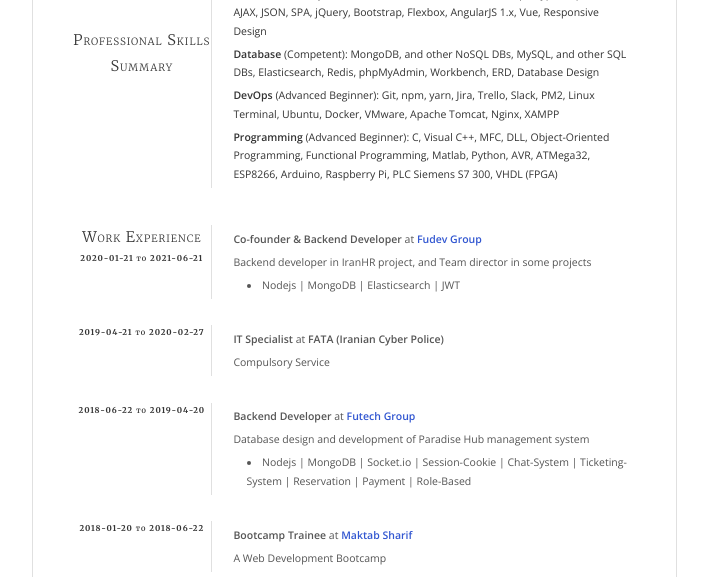
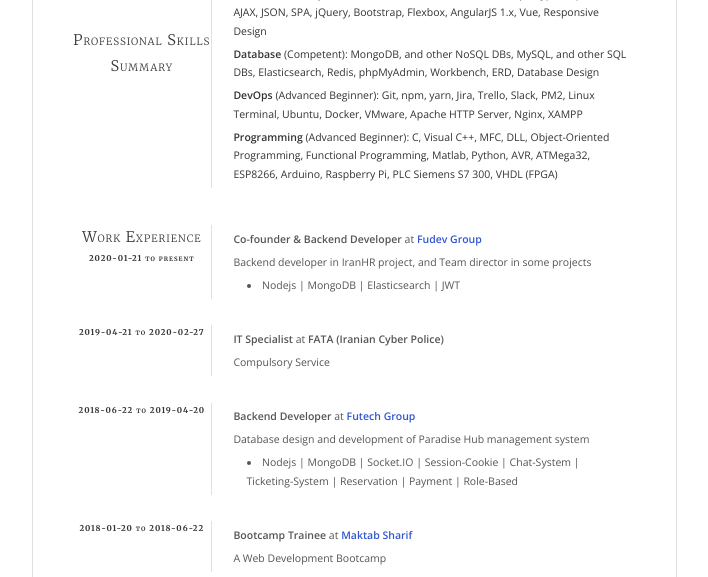
Before and after one commit to eerFun/eerFun.github.io, a Jekyll site: the page built from resume.html, in a window 1280 px wide. Shown: the part 516-1093 px from the top of the page, without its empty margins (286-994 px from the left). Built offline with Jekyll 4.4.1, drawn with Linux system fonts in a browser that asks for light colours.

```diff
--- a/index.html
+++ b/index.html
@@ -10,10 +10,10 @@ layout: default
         </button>
     </div>
     <div class="bio">
-        <p>I'm a web developer. It's been a while I'm focusing on backend technologies: <strong>Nodejs</strong>, <strong>Expressjs</strong>, <strong>MongoDB</strong>, <strong>Socket.io</strong>, and <strong>ES6+ JavaScript</strong>.</p>
+        <p>I'm a web developer. It's been a while I'm focusing on backend technologies: <strong>Nodejs</strong>, <strong>Expressjs</strong>, <strong>MongoDB</strong>, <strong>Socket.IO</strong>, and <strong>ES6+ JavaScript</strong>.</p>
 	    <p>I'm experienced in designing, developing, and deploying <strong>web applications</strong>, especially management dashboards. I'm trying to study more about best practice in coding and share my experience <a href="#Blog">here</a>.</p>
         <p>It's so interesting for me to contribute to <strong>open-source</strong> projects on <a href="https://github.com/eerFun">Github</a>. As well as, I'm interested in developing <strong>IoTs</strong> for fun.</p>
-        <p>Please feel free to contact me by <a href="mailto:eivazi.erfan@gmail.com">eivazi.erfan@gmail.com</a>. Also, I'm pretty much available on Telegram or WhatsApp by <a href="https://t.me/eerFun">@eerFun</a> username.</p>
+        <p>Please feel free to contact me by <a href="mailto:eivazi.erfan@gmail.com">eivazi.erfan@gmail.com</a>. Also, I'm pretty much available on Telegram by <a href="https://t.me/eerFun">@eerFun</a> username.</p>
         <p>At last, there is my <a href="/resume">résumé</a> for more details.</p>
     </div>
 </section>
--- a/resume.html
+++ b/resume.html
@@ -550,7 +550,7 @@ div.content-text.skills-listing > ul > li:first-child {
                         </strong>
                     </span>
                       <span>(Advanced Beginner):</span>
-                      Git, npm, yarn, Jira, Trello, Slack, PM2, Linux Terminal, Ubuntu, Docker, VMware, Apache Tomcat, Nginx, XAMPP
+                      Git, npm, yarn, Jira, Trello, Slack, PM2, Linux Terminal, Ubuntu, Docker, VMware, Apache HTTP Server, Nginx, XAMPP
                   </p>
                   <p>
                     <span class="name">
@@ -571,7 +571,7 @@ div.content-text.skills-listing > ul > li:first-child {
                   <div class="row">
                     <div class="content-cat big-text">
                         Work  Experience
-                          <p>2020-01-21 to 2021-06-21</p>
+                          <p>2020-01-21 to present</p>
                     </div>
                     <div class="content-text work-listing education-listing">
                           <p>
@@ -608,7 +608,7 @@ div.content-text.skills-listing > ul > li:first-child {
                           at <strong><a href="https://futechgroup.ir/">Futech Group</a></strong>
                         </p>
                         <p>Database design and development of Paradise Hub management system</p>
-                          <p class="highlight">Nodejs | MongoDB | Socket.io | Session-Cookie | Chat-System | Ticketing-System | Reservation | Payment | Role-Based</p>
+                          <p class="highlight">Nodejs | MongoDB | Socket.IO | Session-Cookie | Chat-System | Ticketing-System | Reservation | Payment | Role-Based</p>
                     </div>
                   </div>
                 </section>
--- a/resume.json
+++ b/resume.json
@@ -41,7 +41,7 @@
       "position": "Co-founder & Backend Developer",
       "website": "https://fudev-group.com/",
       "startDate": "2020-01-21",
-      "endDate": "2021-06-21",
+      "endDate": "present",
       "summary": "Backend developer in IranHR project, and Team director in some projects",
       "highlights": ["Nodejs | MongoDB | Elasticsearch | JWT"]
     },
@@ -61,7 +61,7 @@
       "startDate": "2018-06-22",
       "endDate": "2019-04-20",
       "summary": "Database design and development of Paradise Hub management system",
-      "highlights": ["Nodejs | MongoDB | Socket.io | Session-Cookie | Chat-System | Ticketing-System | Reservation | Payment | Role-Based"]
+      "highlights": ["Nodejs | MongoDB | Socket.IO | Session-Cookie | Chat-System | Ticketing-System | Reservation | Payment | Role-Based"]
     },
     {
       "company": "Maktab Sharif",
@@ -185,7 +185,7 @@
         "Ubuntu",
         "Docker",
         "VMware",
-        "Apache Tomcat",
+        "Apache HTTP Server",
         "Nginx",
         "XAMPP"
       ]
```
Also changed, not shown: about.html (deleted, +0 -74 lines), 1 other file.
